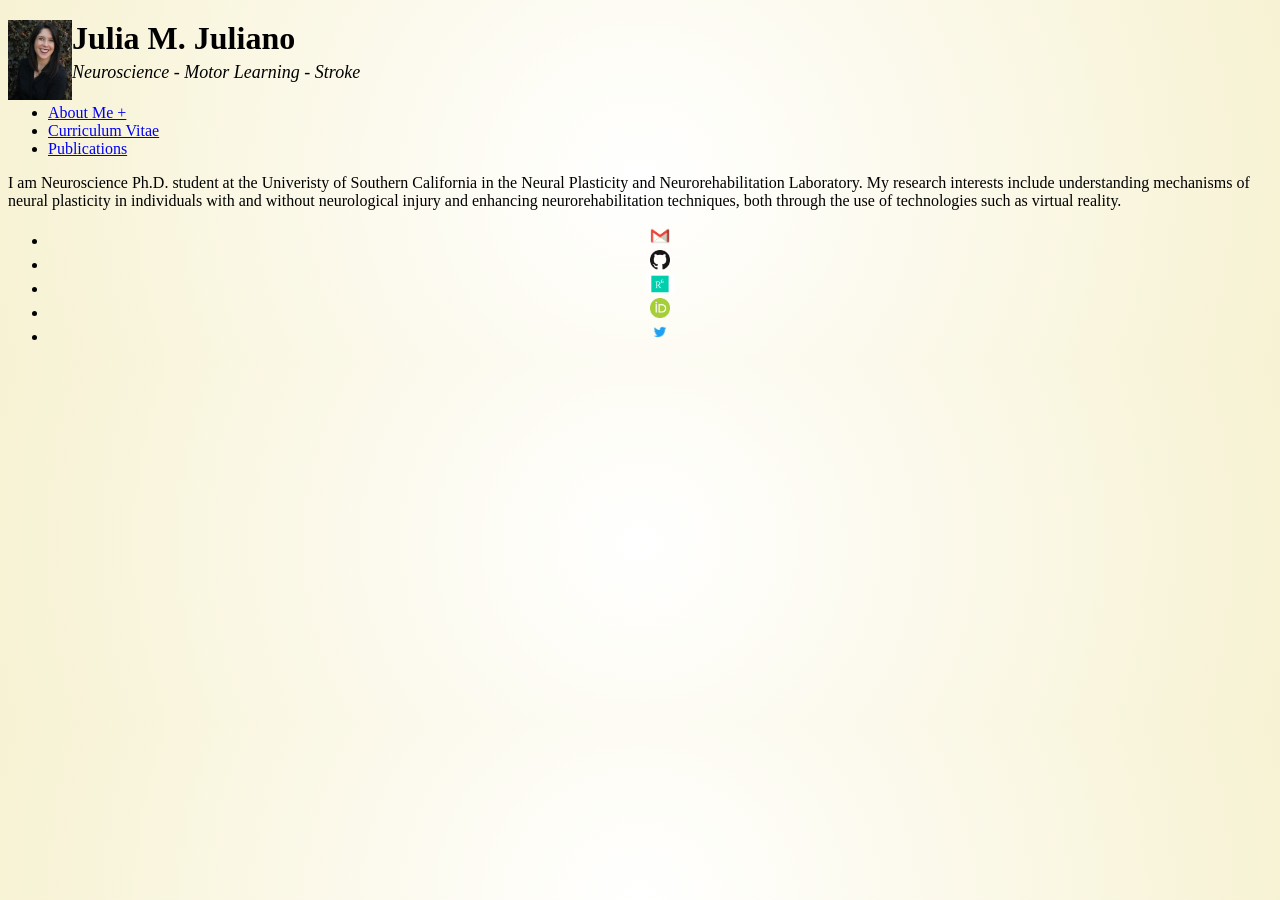
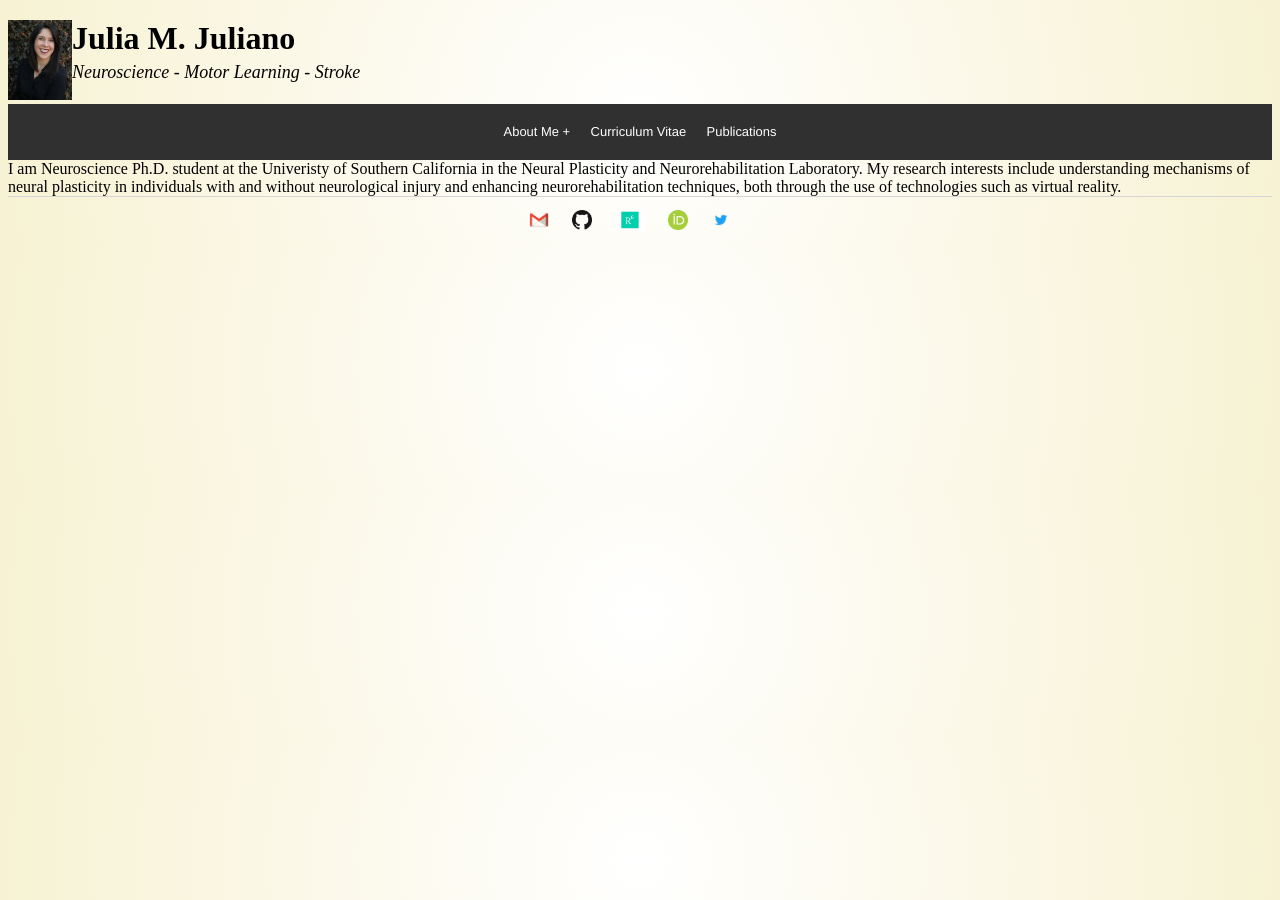
Before and after one commit to juliamjuliano/juliamjuliano.github.io, a Jekyll site: the page built from index.html, in a window 1280 px wide. Built offline with Jekyll 4.4.1, drawn with Linux system fonts in a browser that asks for light colours.

Commit message:
Update main.css

```diff
--- a/assets/css/main.css
+++ b/assets/css/main.css
@@ -6,11 +6,95 @@ body {
   background: -o-radial-gradient(center, circle cover, white 0%, #f7f2d3 100%);
   background: -ms-radial-gradient(center, circle cover, white 0%, #f7f2d3 100%);
   background: radial-gradient(center, circle cover, white 0%, #f7f2d3 100%);
-  background-color: #f7f3de; }
+  background-color: #f7f3de;
+}
 
-.reveal {
-  font-family: "Lato", sans-serif;
-  font-size: 36px;
-  font-weight: normal;
-  letter-spacing: -0.02em;
-  color: #333333; }
+nav ul{
+   font-family:'Helvetica', 'Arial', Palatino, serif;
+   list-style: none;
+   background-color: #303030;
+   text-align: center;
+   padding: 0;
+   margin: 0;
+}
+
+nav ul li {
+    line-height:40px;
+    height: 40px;
+    display: inline;
+}
+
+nav ul li a {
+    text-decoration: none;
+    color: #FFFFFF;
+    display: inline-block;
+    font-size: 0.9em;
+    padding: 8px;
+}
+
+nav ul li a:hover {
+  background-color: #585858;
+}
+
+footer ul {
+    font-family:'Helvetica', 'Arial', Palatino, serif;
+    padding: 0px;
+    list-style: none;
+    font-weight: bold;
+}
+
+footer ul li {
+    display: inline;
+    margin-right: 20px;
+}
+
+footer ul li a {
+    text-decoration: none;
+    color: #435c6e;
+}
+
+a:hover {
+    text-decoration: underline;
+}
+
+h1 h2 h3 h4{
+    font-family:'Helvetica', 'Arial', Palatino, serif;
+    font-weight: bold;
+}
+
+li {
+    font-family: 'Helvetica', 'Arial', Palatino, serif;
+    font-weight: thin;
+    color: #333;
+    font-size: 0.9em;
+    line-height: 1.2em;
+}
+
+td {
+    font-family: 'Helvetica', 'Arial', Palatino, serif;
+    font-weight: thin;
+    color: #333;
+    font-size: 0.9em;
+    line-height: 1.2em;
+}
+
+p {
+    font-family: 'Helvetica', 'Arial', Palatino, serif;
+    font-weight: thin;
+    color: #333;
+    font-size: 0.9em;
+    line-height: 1.2em;
+}
+footer {
+    border-top: 1px solid #d5d5d5;
+    font-size: .8em;
+}
+
+ul.posts {
+    margin: 20px auto 40px;
+    font-size: 1.5em;
+}
+
+ul.posts li {
+    list-style: none;
+}
```
